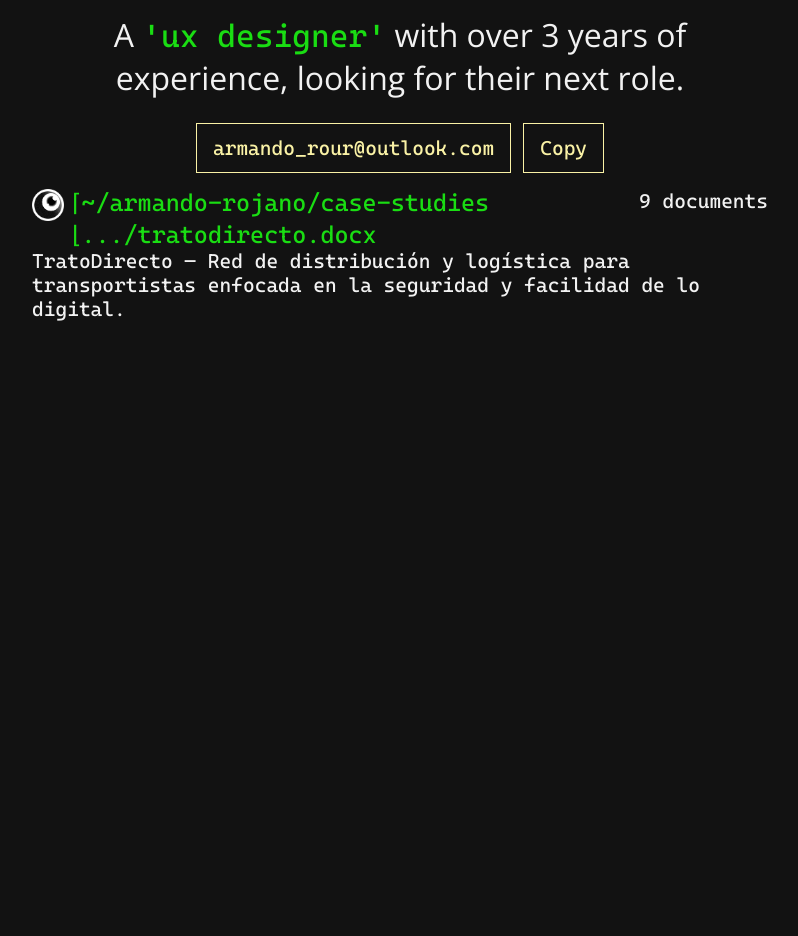
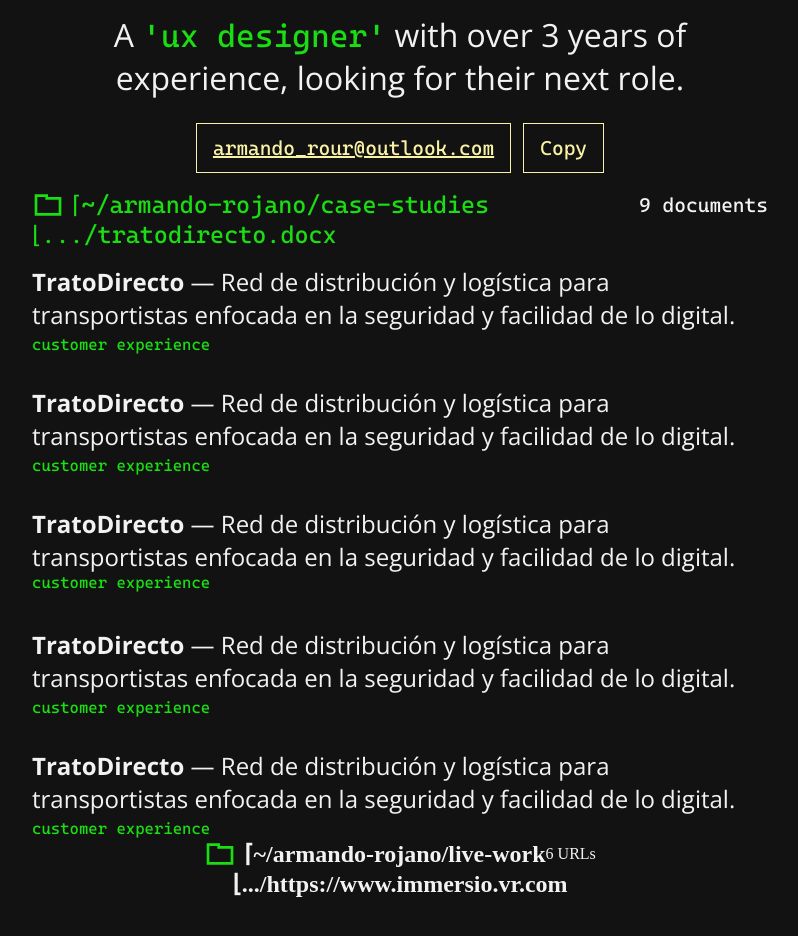
Before and after one commit to r0ur/deprecated-portfolio, a website: page index.html in a window 1280 px wide. Shown: the part 122-1058 px from the top of the page, without its empty margins (240-1038 px from the left). Before the commit the page ends 800 px from the top, so only its background shows below. Drawn offline with Linux system fonts and the light colour scheme.

Commit message:
Add personal info. Create more Sass classes.

```diff
--- a/index.html
+++ b/index.html
@@ -3,12 +3,30 @@
   <head>
     <meta charset="UTF-8" />
     <meta name="viewport" content="width=device-width, initial-scale=1.0" />
+    <meta
+      name="description"
+      content="A portfolio website of a UX designer learning to code"
+    />
+    <meta name="keywords" content="Portfolio, UX Design, Web Development" />
+    <meta name="author" content="Armando Rojano Urízar" />
+    <meta name="robots" content="index, follow" />
+    <meta http-equiv="X-UA-Compatible" content="IE=edge" />
+    <meta name="theme-color" content="#121212" />
+    <base href="" target="_blank" />
     <title>Armando Rojano | Designer</title>
-
-    <link rel="icon" type="image/x-icon" href="/assets/images/Favicon.ico" />
+    <link
+      rel="icon"
+      type="image/x-icon"
+      href="/assets/images/Favicon.ico"
+      alt="Armando Rojano's Logo"
+    />
     <link rel="stylesheet" href="css/style.css" />
+    <noscript>
+      Your browser does not support JavaScript, which may limit some
+      functionality of this site.
+    </noscript>
   </head>
-
+  <!-- Hero -->
   <body class="main">
     <header>
       <nav>
@@ -22,7 +40,6 @@
         <a href="">Resume</a>
       </nav>
     </header>
-
     <main>
       <section class="hero">
         <div>
@@ -33,36 +50,96 @@
           </h2>
         </div>
         <div class="buttons-container">
-          <button href="mailto:armando_rour@outlook.com">
-            armando_rour@outlook.com
+          <a href="mailto:armando_rour@outlook.com" class="button">
+            armando_rour@outlook.com</a
+          >
+          <button
+            aria-label="Copy email to clipboard"
+            onclick="copyToClipboard('armando_rour@outlook.com')"
+          >
+            Copy
           </button>
-          <button>Copy</button>
         </div>
       </section>
-
+      <!-- Case Studies -->
       <section class="case-studies">
         <div>
-          <div style="display: flex; justify-content: space-between">
-            <div style="display: flex; gap: 8px">
+          <div class="header-cases">
+            <div class="title-cases">
               <img
-                src="/assets/images/Favicon.ico"
-                alt=""
+                src="/assets/icons/folder32x32.svg"
+                alt="Folder Icon"
                 width="32px"
                 height="32px"
               />
               <h2>⌈~/armando-rojano/case-studies</h2>
             </div>
-            <p>9 documents</p>
+            <p class="counter">9 documents</p>
           </div>
-          <h2 style="margin-left: 40px">⌊.../tratodirecto.docx</h2>
+          <h2>⌊.../tratodirecto.docx</h2>
         </div>
-        <div></div>
-        <article>
-          <p>
-            <span>TratoDirecto</span> — Red de distribución y logística para
-            transportistas enfocada en la seguridad y facilidad de lo digital.
-          </p>
-        </article>
+        <div>
+          <div class="list-card">
+            <div>
+              <p class="cases-descriptions">
+                <strong>TratoDirecto</strong> — Red de distribución y logística
+                para transportistas enfocada en la seguridad y facilidad de lo
+                digital.
+              </p>
+              <p class="label">customer experience</p>
+            </div>
+            <div>
+              <p class="cases-descriptions">
+                <strong>TratoDirecto</strong> — Red de distribución y logística
+                para transportistas enfocada en la seguridad y facilidad de lo
+                digital.
+              </p>
+              <p class="label">customer experience</p>
+            </div>
+            <div class="cases-descriptions">
+              <p>
+                <strong>TratoDirecto</strong> — Red de distribución y logística
+                para transportistas enfocada en la seguridad y facilidad de lo
+                digital.
+              </p>
+              <p class="label">customer experience</p>
+            </div>
+            <div>
+              <p class="cases-descriptions">
+                <strong>TratoDirecto</strong> — Red de distribución y logística
+                para transportistas enfocada en la seguridad y facilidad de lo
+                digital.
+              </p>
+              <p class="label">customer experience</p>
+            </div>
+            <div>
+              <p class="cases-descriptions">
+                <strong>TratoDirecto</strong> — Red de distribución y logística
+                para transportistas enfocada en la seguridad y facilidad de lo
+                digital.
+              </p>
+              <p class="label">customer experience</p>
+            </div>
+          </div>
+        </div>
+      </section>
+      <!-- Live Work -->
+      <section class="live-work">
+        <div>
+          <div class="header-cases">
+            <div class="title-cases">
+              <img
+                src="/assets/icons/folder32x32.svg"
+                alt="Folder Icon"
+                width="32px"
+                height="32px"
+              />
+              <h2>⌈~/armando-rojano/live-work</h2>
+            </div>
+            <p class="counter">6 URLs</p>
+          </div>
+          <h2>⌊.../https://www.immersio.vr.com</h2>
+        </div>
       </section>
     </main>
   </body>
--- a/sass/_case-studies.scss
+++ b/sass/_case-studies.scss
@@ -11,14 +11,31 @@
   color: $secondary;
 }
 
-.case-studies p {
+.cases-descriptions {
+  font-family: $sans-font;
+  font-size: $fs-2;
+  font-weight: $fw-r;
+  margin-bottom: 4px;
+}
+
+.case-studies .counter {
   font-family: $mono-font;
   font-size: $fs-3;
   font-weight: $fw-r;
 }
 
-.title {
+.header-cases {
   align-items: center;
   display: flex;
   justify-content: space-between;
 }
+
+.title-cases {
+  align-items: center;
+  display: flex;
+  gap: 8px;
+}
+
+.case-studies .label {
+  color: $secondary;
+}
--- a/sass/_hero.scss
+++ b/sass/_hero.scss
@@ -32,14 +32,3 @@
   display: flex;
   gap: 12px;
 }
-
-button {
-  background-color: transparent;
-  border: $primary 1px solid;
-  color: $primary;
-  cursor: pointer;
-  font-family: $mono-font;
-  font-size: $fs-3;
-  font-weight: $fw-r;
-  padding: 12px 16px;
-}
--- a/sass/main.scss
+++ b/sass/main.scss
@@ -13,13 +13,38 @@
   margin: 0;
 }
 
+body {
+  background-color: $black;
+  color: $white;
+}
+
+.button,
+button {
+  background-color: transparent;
+  border: $primary 1px solid;
+  color: $primary;
+  cursor: pointer;
+  font-family: $mono-font;
+  font-size: $fs-3;
+  font-weight: $fw-r;
+  padding: 12px 16px;
+}
+
 .main {
   margin: 0 auto;
   max-width: 736px;
   padding: 40px 0;
 }
 
-body {
-  background-color: $black;
-  color: $white;
+.list-card {
+  display: flex;
+  flex-direction: column;
+  gap: 32px;
+  margin-top: 16px;
 }
+
+.label {
+  font-family: $mono-font;
+  font-size: $fs-4;
+  font-weight: $fw-r;
+}
```
Also changed, not shown: assets/icons/bullseye32x32.svg (added), assets/icons/device-laptop32x32.svg (added), assets/icons/folder32x32.svg (added), assets/icons/image32x32.svg (added), assets/icons/user32x32.svg (added), css/style.css, 1 other file.
